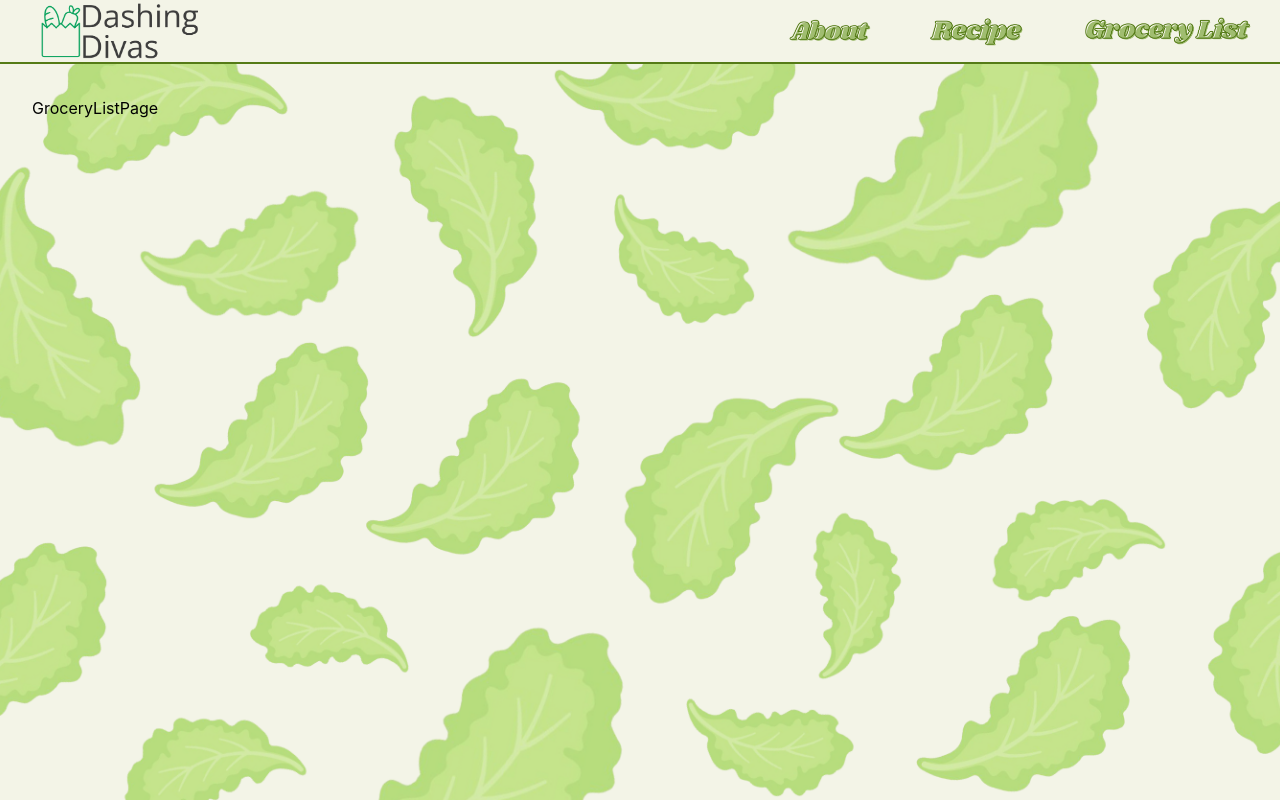
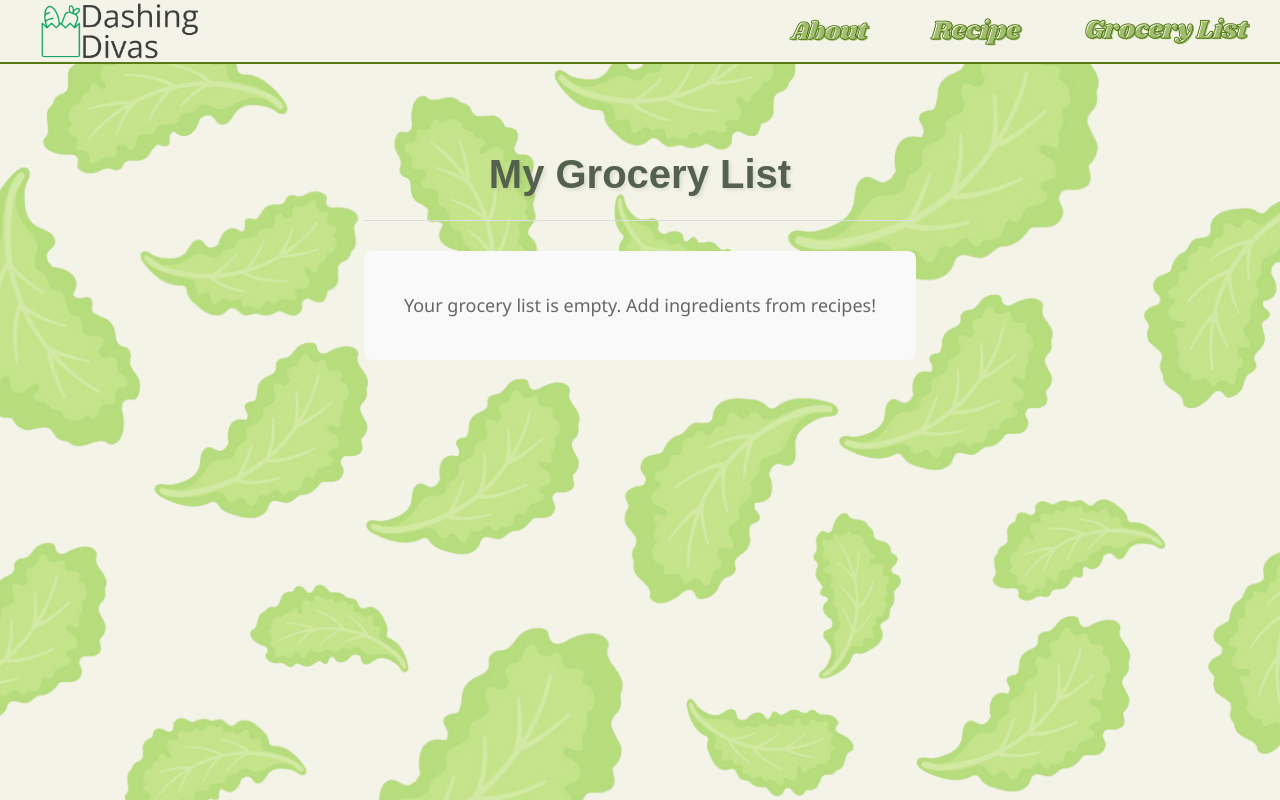
Before and after one commit to Julia-Trinh/SOEN357_CART_TITAN, a React (Create React App) app in the folder frontend/: page /grocery in a window 1280 px wide. Built offline with nearby package versions, Linux system fonts and the light colour scheme.

Commit message:
going to sleep

```diff
--- a/frontend/src/components/RecipeComponent.css
+++ b/frontend/src/components/RecipeComponent.css
@@ -15,7 +15,26 @@
   padding-bottom: 15px;
   border-bottom: 1px solid #ddd;
 }
+.recipe-buttons {
+  display: flex;
+  flex-direction: column;
+  gap: 10px;
+  padding: 10px;
+}
+.add-to-grocery-button {
+  padding: 12px;
+  background-color: #5a9547; /* Green color to distinguish from view recipe button */
+  color: white;
+  border: none;
+  cursor: pointer;
+  border-radius: 5px;
+  font-weight: 500;
+  transition: background-color 0.2s;
+}
 
+.add-to-grocery-button:hover {
+  background-color: #4c7e3a;
+}
 .filters {
   display: flex;
   justify-content: center;
@@ -175,16 +194,19 @@
   border-bottom: 1px solid #e0e0e0;
 }
 
-.recipes-list {
+.recipes-grid {
   padding: 20px;
+  display: grid;
+  grid-template-columns: 1fr 1fr; /* 2 columns */
+  grid-gap: 20px;
   max-height: 800px;
   overflow-y: auto;
-  display: flex;
-  flex-direction: column;
-  gap: 20px;
 }
 
 .recipe-card {
+  display: flex;
+  flex-direction: column;
+  height: 100%;
   border: 1px solid #e0e0e0;
   border-radius: 10px;
   overflow: hidden;
@@ -292,13 +314,15 @@
   }
 }
 
+@media (max-width: 1200px) {
+  .recipes-grid {
+    grid-template-columns: 1fr 1fr;
+  }
+}
+
 @media (max-width: 768px) {
-  .ingredients-container {
-    grid-template-columns: 1fr;
-  }
-
-  .selected-ingredients-container {
-    grid-column: 1;
+  .recipes-grid {
+    grid-template-columns: 1fr; /* Single column on small screens */
   }
 }
 
--- /dev/null
+++ b/frontend/src/pages/GroceryListPage/GroceryListPage.css
@@ -0,0 +1,121 @@
+/* GroceryListPage.css */
+.grocery-list-page {
+  max-width: 1200px;
+  margin: 0 auto;
+  padding: 20px;
+  font-family: 'Segoe UI', Tahoma, Geneva, Verdana, sans-serif;
+}
+
+.grocery-list-page h1 {
+  text-align: center;
+  color: #54614c;
+  margin-bottom: 30px;
+  padding-bottom: 15px;
+  border-bottom: 1px solid #ddd;
+}
+
+.empty-list-message {
+  text-align: center;
+  padding: 40px;
+  background-color: #f9f9f9;
+  border-radius: 8px;
+  color: #666;
+  font-size: 18px;
+}
+
+.grocery-controls {
+  display: flex;
+  justify-content: flex-end;
+  margin-bottom: 20px;
+}
+
+.clear-list-button {
+  padding: 10px 20px;
+  background-color: #d32f2f;
+  color: white;
+  border: none;
+  border-radius: 5px;
+  cursor: pointer;
+  font-weight: 500;
+  transition: background-color 0.2s;
+}
+
+.clear-list-button:hover {
+  background-color: #b71c1c;
+}
+
+.grocery-items-container {
+  background-color: #ffffff;
+  border-radius: 8px;
+  box-shadow: 0 2px 4px rgba(0,0,0,0.05);
+  overflow: hidden;
+}
+
+.grocery-items {
+  width: 100%;
+  border-collapse: collapse;
+}
+
+.grocery-items th,
+.grocery-items td {
+  padding: 15px;
+  text-align: left;
+  border-bottom: 1px solid #eee;
+}
+
+.grocery-items th {
+  background-color: #f3f4e7;
+  color: #54614c;
+  font-weight: 600;
+}
+
+.grocery-items tr:last-child td {
+  border-bottom: none;
+}
+
+.grocery-items tfoot tr td {
+  border-top: 2px solid #ddd;
+  font-weight: bold;
+  background-color: #f9f9f9;
+}
+
+.remove-button {
+  padding: 6px 12px;
+  background-color: #ff5252;
+  color: white;
+  border: none;
+  border-radius: 4px;
+  cursor: pointer;
+  transition: background-color 0.2s;
+}
+
+.remove-button:hover {
+  background-color: #d50000;
+}
+
+@media (max-width: 768px) {
+  .grocery-items {
+    font-size: 14px;
+  }
+
+  .grocery-items th,
+  .grocery-items td {
+    padding: 10px;
+  }
+}
+
+@media (max-width: 480px) {
+  .grocery-items {
+    font-size: 12px;
+  }
+
+  .grocery-items th,
+  .grocery-items td {
+    padding: 8px 5px;
+  }
+
+  .remove-button {
+    padding: 4px 8px;
+    font-size: 12px;
+  }
+}
--- a/frontend/src/pages/GroceryListPage/GroceryListPage.tsx
+++ b/frontend/src/pages/GroceryListPage/GroceryListPage.tsx
@@ -1,9 +1,180 @@
-import React from 'react'
+import React, { useState, useEffect } from 'react';
+import { useLocation } from 'react-router-dom';
+import './GroceryListPage.css';
+
+interface Ingredient {
+  name: string;
+  cost: number;
+}
+
+interface LocationState {
+  ingredients: Ingredient[];
+  recipeName: string;
+}
 
 function GroceryListPage() {
+  const location = useLocation();
+  const [groceryList, setGroceryList] = useState<Ingredient[]>([]);
+  const [recipeSources, setRecipeSources] = useState<Record<string, string[]>>({});
+
+  useEffect(() => {
+    // Check if we have ingredients from navigation state
+    if (location.state) {
+      const { ingredients, recipeName } = location.state as LocationState;
+
+      // Add new ingredients to the list without duplicates
+      setGroceryList(prevList => {
+        const updatedList = [...prevList];
+
+        ingredients.forEach(newItem => {
+          const existingItemIndex = updatedList.findIndex(
+            item => item.name.toLowerCase() === newItem.name.toLowerCase()
+          );
+
+          if (existingItemIndex === -1) {
+            // Item doesn't exist, add it
+            updatedList.push(newItem);
+          }
+        });
+
+        return updatedList;
+      });
+
+      // Track which recipe each ingredient came from
+      if (recipeName) {
+        setRecipeSources(prevSources => {
+          const updatedSources = {...prevSources};
+          ingredients.forEach(ingredient => {
+            const name = ingredient.name.toLowerCase();
+            if (!updatedSources[name]) {
+              updatedSources[name] = [];
+            }
+            if (!updatedSources[name].includes(recipeName)) {
+              updatedSources[name].push(recipeName);
+            }
+          });
+          return updatedSources;
+        });
+      }
+    }
+
+    // Load saved grocery list from localStorage
+    const savedList = localStorage.getItem('groceryList');
+    if (savedList && !location.state) {
+      try {
+        const parsedList = JSON.parse(savedList);
+        setGroceryList(parsedList);
+      } catch (e) {
+        console.error('Error parsing saved grocery list:', e);
+      }
+    }
+
+    const savedSources = localStorage.getItem('recipeSources');
+    if (savedSources && !location.state) {
+      try {
+        const parsedSources = JSON.parse(savedSources);
+        setRecipeSources(parsedSources);
+      } catch (e) {
+        console.error('Error parsing saved recipe sources:', e);
+      }
+    }
+  }, [location.state]);
+
+  // Save grocery list to localStorage whenever it changes
+  useEffect(() => {
+    if (groceryList.length > 0) {
+      localStorage.setItem('groceryList', JSON.stringify(groceryList));
+    }
+
+    if (Object.keys(recipeSources).length > 0) {
+      localStorage.setItem('recipeSources', JSON.stringify(recipeSources));
+    }
+  }, [groceryList, recipeSources]);
+
+  const removeItem = (index: number) => {
+    setGroceryList(prevList => {
+      const updatedList = [...prevList];
+      // Remove the item's recipe sources
+      const removedItem = updatedList[index];
+      if (removedItem) {
+        setRecipeSources(prevSources => {
+          const updatedSources = {...prevSources};
+          delete updatedSources[removedItem.name.toLowerCase()];
+          return updatedSources;
+        });
+      }
+      // Remove the item from the list
+      updatedList.splice(index, 1);
+      return updatedList;
+    });
+  };
+
+  const clearList = () => {
+    setGroceryList([]);
+    setRecipeSources({});
+    localStorage.removeItem('groceryList');
+    localStorage.removeItem('recipeSources');
+  };
+
   return (
-    <div>GroceryListPage</div>
-  )
+    <div className="grocery-list-page">
+      <h1>My Grocery List</h1>
+
+      {groceryList.length === 0 ? (
+        <p className="empty-list-message">Your grocery list is empty. Add ingredients from recipes!</p>
+      ) : (
+        <>
+          <div className="grocery-controls">
+            <button className="clear-list-button" onClick={clearList}>
+              Clear List
+            </button>
+          </div>
+
+          <div className="grocery-items-container">
+            <table className="grocery-items">
+              <thead>
+                <tr>
+                  <th>Ingredient</th>
+                  <th>Price</th>
+                  <th>Recipe Source</th>
+                  <th>Action</th>
+                </tr>
+              </thead>
+              <tbody>
+                {groceryList.map((item, index) => (
+                  <tr key={index} className="grocery-item">
+                    <td>{item.name}</td>
+                    <td>{item.cost > 0 ? `$${item.cost.toFixed(2)}` : 'N/A'}</td>
+                    <td>
+                      {recipeSources[item.name.toLowerCase()] ?
+                        recipeSources[item.name.toLowerCase()].join(', ') :
+                        'Added manually'}
+                    </td>
+                    <td>
+                      <button
+                        className="remove-button"
+                        onClick={() => removeItem(index)}
+                      >
+                        Remove
+                      </button>
+                    </td>
+                  </tr>
+                ))}
+              </tbody>
+              <tfoot>
+                <tr>
+                  <td colSpan={2}>Total Estimated Cost:</td>
+                  <td colSpan={2}>
+                    ${groceryList.reduce((total, item) => total + (item.cost || 0), 0).toFixed(2)}
+                  </td>
+                </tr>
+              </tfoot>
+            </table>
+          </div>
+        </>
+      )}
+    </div>
+  );
 }
 
-export default GroceryListPage
+export default GroceryListPage;
```
Also changed, not shown: frontend/src/components/RecipeComponent.tsx (+50 -3 lines).
